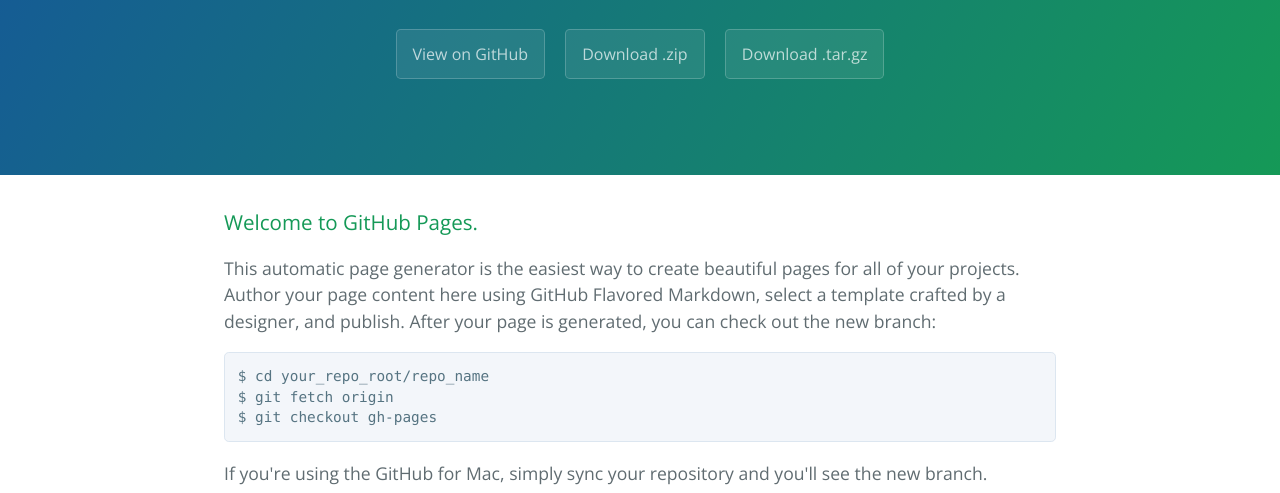
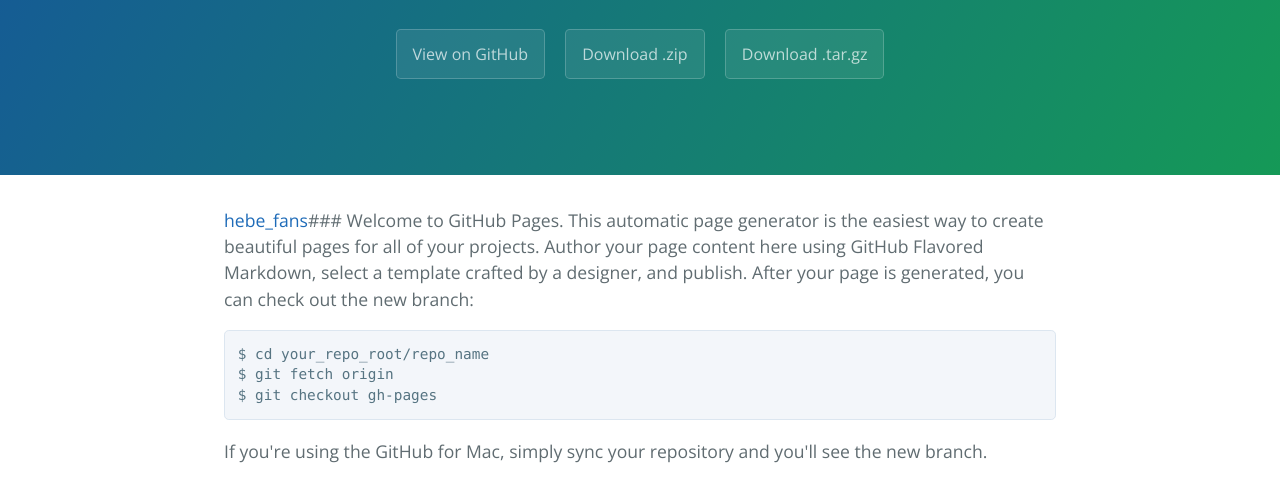
Before and after one commit to mingtang1079/hebe_fans, a plain HTML site: page index.html in a window 1280 px wide. Shown: the part 208-701 px from the top of the page. Drawn offline with nearby package versions, Linux system fonts and the light colour scheme.

Commit message:
Create gh-pages branch via GitHub

```diff
--- a/index.html
+++ b/index.html
@@ -19,10 +19,8 @@
     </section>
 
     <section class="main-content">
-      <h3>
-<a id="welcome-to-github-pages" class="anchor" href="#welcome-to-github-pages" aria-hidden="true"><span class="octicon octicon-link"></span></a>Welcome to GitHub Pages.</h3>
-
-<p>This automatic page generator is the easiest way to create beautiful pages for all of your projects. Author your page content here using GitHub Flavored Markdown, select a template crafted by a designer, and publish. After your page is generated, you can check out the new branch:</p>
+      <p><a href="http://yun.baidu.com/share/link?shareid=1587125455&amp;uk=1393102780">hebe_fans</a>### Welcome to GitHub Pages.
+This automatic page generator is the easiest way to create beautiful pages for all of your projects. Author your page content here using GitHub Flavored Markdown, select a template crafted by a designer, and publish. After your page is generated, you can check out the new branch:</p>
 
 <pre><code>$ cd your_repo_root/repo_name
 $ git fetch origin
```
Also changed, not shown: params.json (+1 -1 lines).
